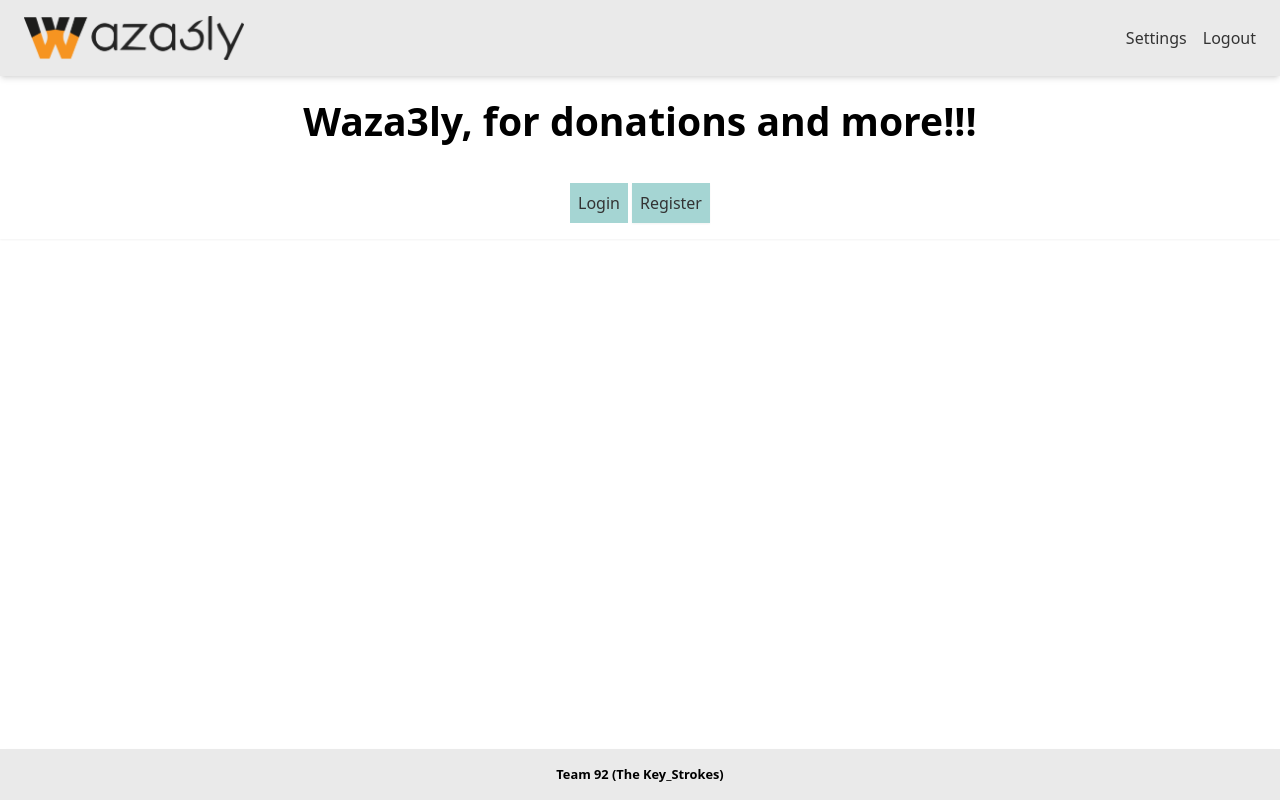
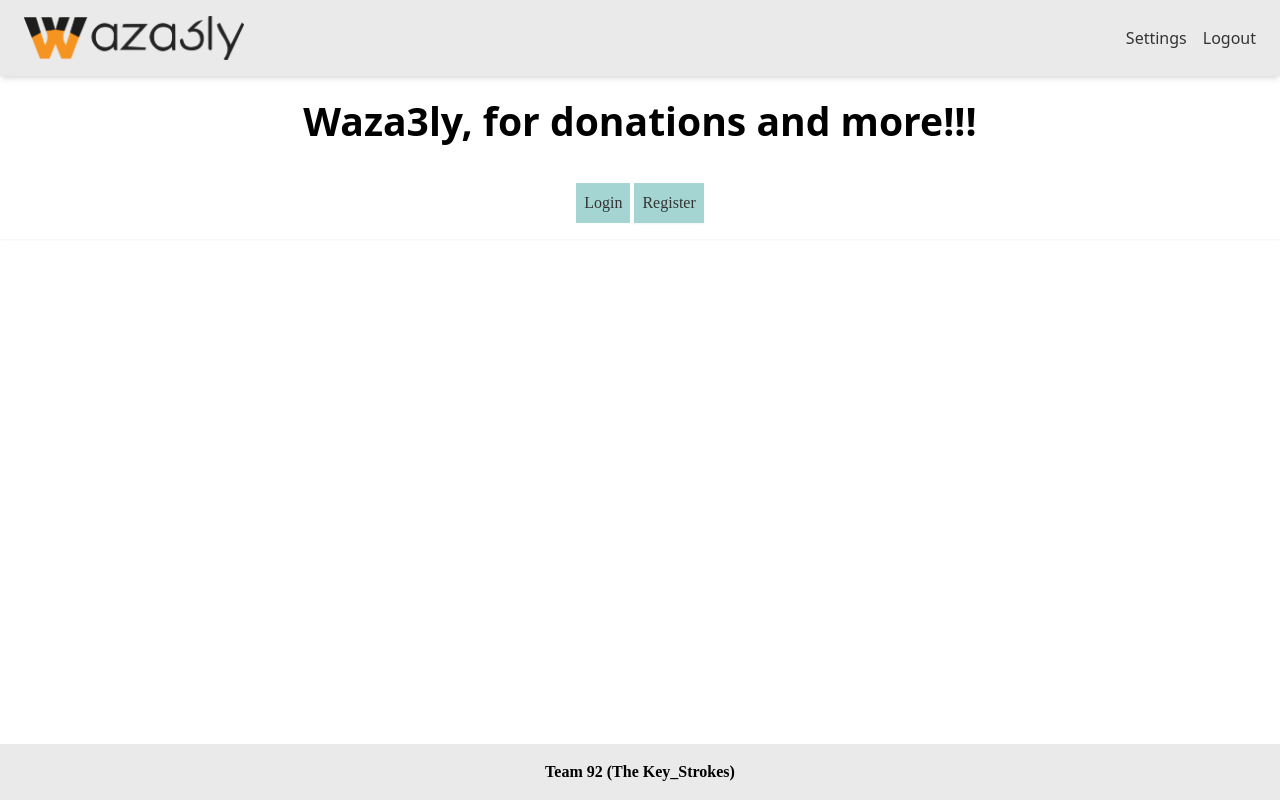
Before and after one commit to Hamada-Gado/Waz3ly-Web-Site, a React (Vite) app: page / in a window 1280 px wide. Built offline with nearby package versions, Linux system fonts and the light colour scheme.

Commit message:
minor: small formatting changes

```diff
--- a/src/components/Home/Home.jsx
+++ b/src/components/Home/Home.jsx
@@ -5,11 +5,11 @@ const Home = () => {
         Waza3ly, for donations and more!!!
       </h1>
       <div className="flex justify-center items-center py-4 px-6 gap-1 padding-1 shadow-sm">
-        <button className="bg-accent text-text p-2 e-round-corner">
+        <button className="bg-accent text-text p-2 e-round-corner font-body">
           Login
         </button>
 
-        <button className="bg-accent text-text p-2 e-round-corner shadow-sm">
+        <button className="bg-accent text-text p-2 e-round-corner shadow-sm font-body">
           Register
         </button>
       </div>
--- a/src/components/Layout/Footer.jsx
+++ b/src/components/Layout/Footer.jsx
@@ -1,7 +1,7 @@
 const Footer = () => {
   return (
     <footer className="flex fixed bottom-0 w-full justify-center items-center bg-background-dark py-4 px-6 shadow-md">
-      <div className="flex text-sm font-bold center">
+      <div className="flex text-2x1 center font-heading font-bold">
         Team 92 (The Key_Strokes)
       </div>
     </footer>
--- a/src/components/Layout/Header.jsx
+++ b/src/components/Layout/Header.jsx
@@ -1,11 +1,11 @@
-import React from 'react';
-import { Link } from 'react-router-dom';
-import logo from '/src/assets/Logo.png';
+import React from "react";
+import { Link } from "react-router-dom";
+import logo from "/src/assets/Logo.png";
 
 const Header = ({ currentPage }) => {
   const navigationLinks = [
-    { name: 'Settings', to: '/settings' },
-    { name: 'Logout', to: '/logout' },
+    { name: "Settings", to: "/settings" },
+    { name: "Logout", to: "/" },
   ];
   return (
     <header className="h-full flex justify-between items-center bg-background-dark py-4 px-6 shadow-md">
@@ -14,7 +14,7 @@ const Header = ({ currentPage }) => {
           <img
             src={logo}
             alt="Logo"
-            style={{ width: '20%', height: '20%' }}
+            style={{ width: "20%", height: "20%" }}
           ></img>
         </Link>
       </div>
@@ -26,7 +26,7 @@ const Header = ({ currentPage }) => {
               key={link.name}
               to={link.to}
               className={`text-text hover:text-primary font-base ${
-                currentPage === link.name ? 'underline text-secondary' : ''
+                currentPage === link.name ? "underline text-secondary" : ""
               }`}
             >
               {link.name}
```
